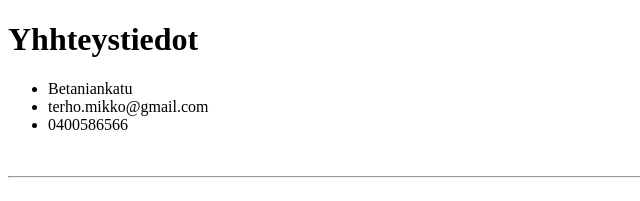
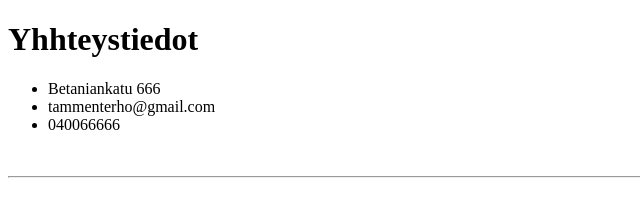
Before and after one commit to tammenterho/cv, a plain HTML site: page Yhteydenotto.html in a window 1280 px wide. Shown: the top 201 px of the page, 0-640 px from the left. Drawn offline with Linux system fonts and the light colour scheme.

Commit message:
Changed personal information

```diff
--- a/Yhteydenotto.html
+++ b/Yhteydenotto.html
@@ -9,9 +9,9 @@
 <body>
     <h1>Yhhteystiedot</h1>
     <ul>
-        <li>Betaniankatu</li>
-        <li>terho.mikko@gmail.com</li>
-        <li>0400586566</li>
+        <li>Betaniankatu 666</li>
+        <li>tammenterho@gmail.com</li>
+        <li>040066666</li>
     </ul>
     <br>
     <hr>
```
